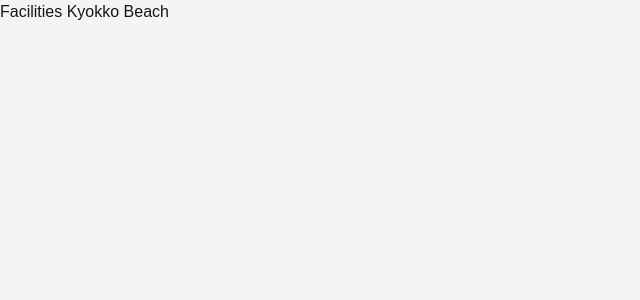
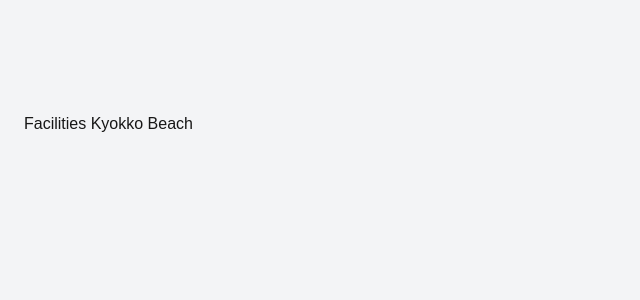
Before and after one commit to salavansaputra-cell/TA-WEB-24A-SANSAN, a Next.js app in the folder kyokko/: page /facilities in a window 1280 px wide. Shown: the top 300 px of the page, without its empty margins (0-640 px from the left). Built offline with nearby package versions, Linux system fonts and the light colour scheme.

Commit message:
nadia : menambahkan spacing halaman

```diff
--- a/kyokko/app/facilities/page.tsx
+++ b/kyokko/app/facilities/page.tsx
@@ -1,6 +1,6 @@
 export default function FacilitiesPage() {
   return (
-    <div className="min-h-screen bg-gray-100">
+    <div className="min-h-screen bg-gray-100 pt-28 py-16 px-6">
       <h1>Facilities Kyokko Beach</h1>
     </div>
   );
```
